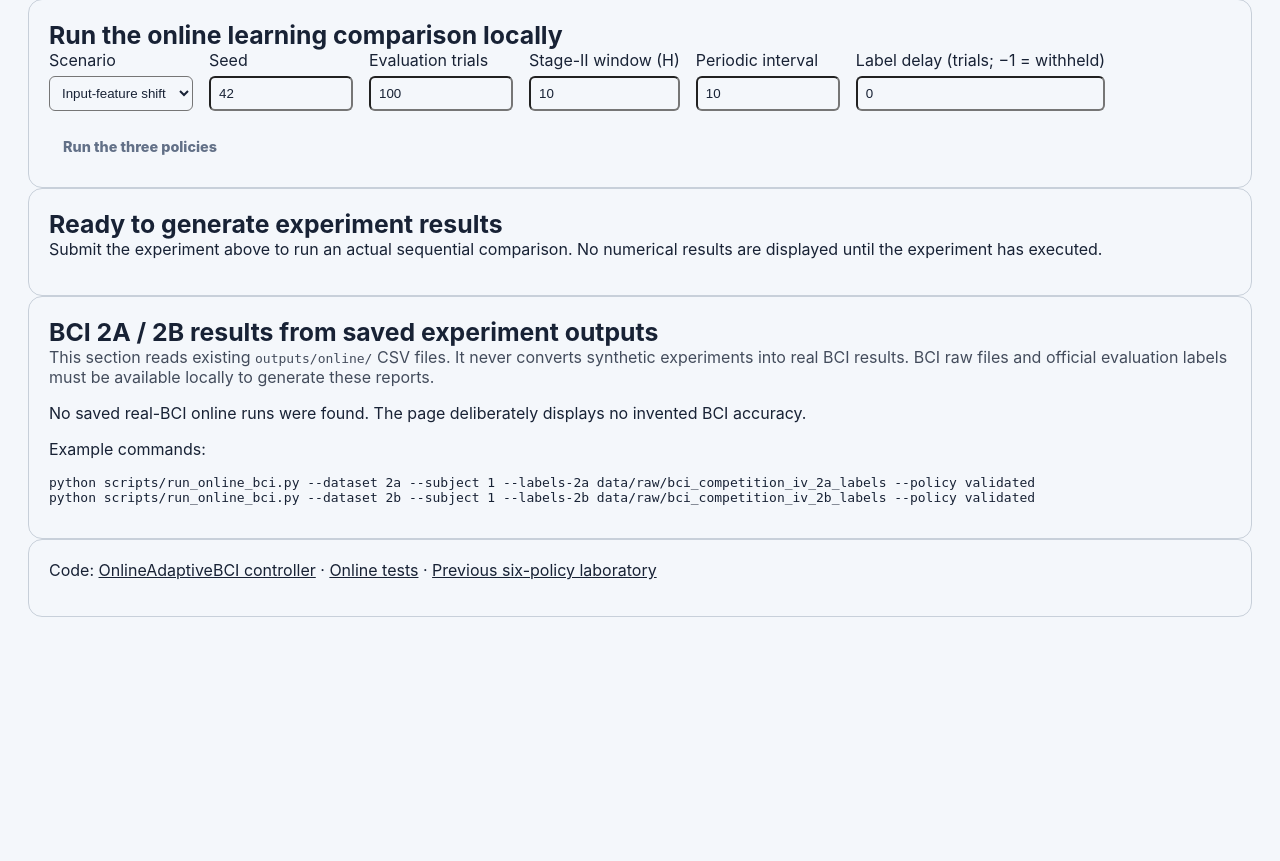
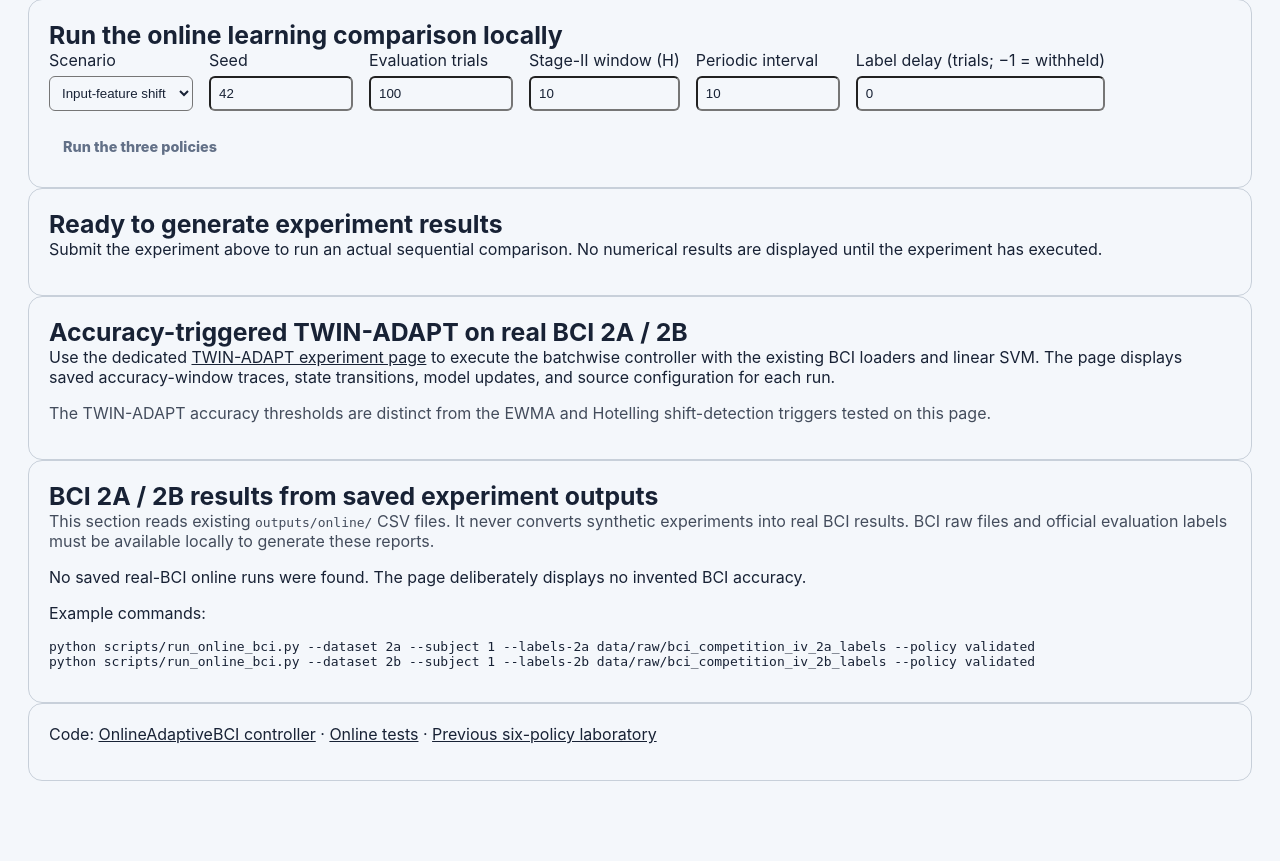
Before and after one commit to hlin863/ewma_covariate_shift_demo, a Flask app: page /results/online-learning in a window 1280 px wide. Shown: the part 780-1641 px from the top of the page. Before the commit the page ends 1397 px from the top, so only its background shows below. Run offline with Flask 3, Linux system fonts and the light colour scheme.

Commit message:
Link TWIN-ADAPT experiment into Flask app: templates/online_results.html

```diff
--- a/templates/online_results.html
+++ b/templates/online_results.html
@@ -111,6 +111,11 @@
   </section>
   {% endif %}
   <section class="online-panel">
+    <h2>Accuracy-triggered TWIN-ADAPT on real BCI 2A / 2B</h2>
+    <p>Use the dedicated <a href="{{ url_for('twin_adapt.results') }}">TWIN-ADAPT experiment page</a> to execute the batchwise controller with the existing BCI loaders and linear SVM. The page displays saved accuracy-window traces, state transitions, model updates, and source configuration for each run.</p>
+    <p class="online-muted">The TWIN-ADAPT accuracy thresholds are distinct from the EWMA and Hotelling shift-detection triggers tested on this page.</p>
+  </section>
+  <section class="online-panel">
     <h2>BCI 2A / 2B results from saved experiment outputs</h2>
     <p class="online-muted">This section reads existing <code>outputs/online/</code> CSV files. It never converts synthetic experiments into real BCI results. BCI raw files and official evaluation labels must be available locally to generate these reports.</p>
     {% if bci_summaries %}
```
